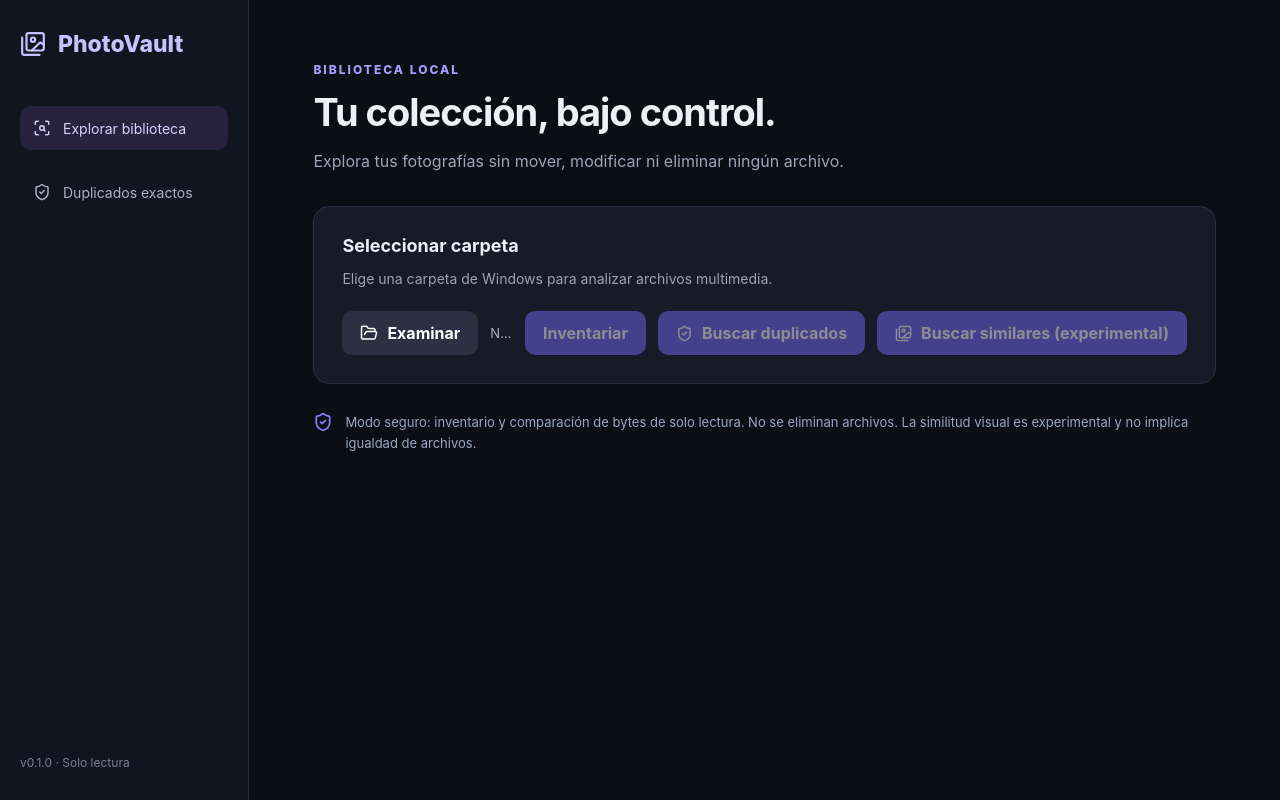
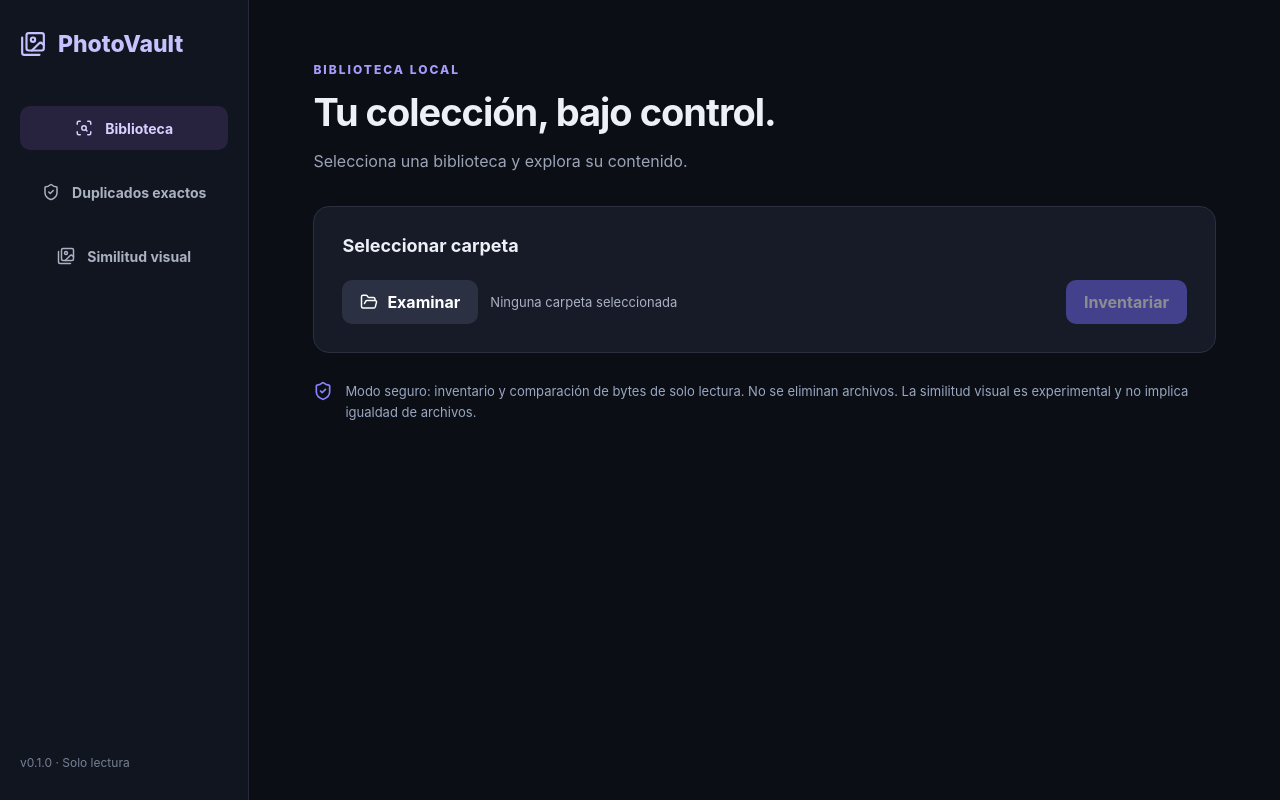
Before and after one commit to carlosmirandaa23/PhotoVault, a React (Vite) app: page / in a window 1280 px wide. Built offline with nearby package versions, Linux system fonts and the light colour scheme.

Commit message:
feat: guide users through separate library, exact duplicates, and similarity screens

```diff
--- a/src/App.tsx
+++ b/src/App.tsx
@@ -106,6 +106,7 @@ function PhotoPreview({ root, path }: { root: string; path: string }) {
 }
 
 export default function App() {
+  const [page, setPage] = useState<"library" | "duplicates" | "similar">("library");
   const [folder, setFolder] = useState("");
   const [result, setResult] = useState<ScanSummary | null>(null);
   const [duplicates, setDuplicates] = useState<DuplicateReport | null>(null);
@@ -122,13 +123,13 @@ export default function App() {
     setError("");
     try {
       const selected = await open({ directory: true, multiple: false, title: "Selecciona tu biblioteca de fotos" });
-      if (typeof selected === "string") { setFolder(selected); setResult(null); setDuplicates(null); setSimilar(null); }
+      if (typeof selected === "string") { setFolder(selected); setResult(null); setDuplicates(null); setSimilar(null); setPage("library"); }
     } catch (e) { setError(String(e)); }
   }
   async function scan() {
     if (!folder || busy) return;
     setBusy(true); setError(""); setResult(null); setDuplicates(null);
-    try { setResult(await invoke<ScanSummary>("scan_folder", { root: folder })); }
+    try { setResult(await invoke<ScanSummary>("scan_folder", { root: folder })); setPage("library"); }
     catch (e) { setError(String(e)); }
     finally { setBusy(false); }
   }
@@ -138,7 +139,7 @@ export default function App() {
     let unlisten: (() => void) | undefined;
     try {
       unlisten = await listen<ScanProgress>("photovault:scan-progress", event => setProgress(event.payload));
-      setDuplicates(await invoke<DuplicateReport>("find_exact_duplicates", { root: folder }));
+      setDuplicates(await invoke<DuplicateReport>("find_exact_duplicates", { root: folder })); setPage("duplicates");
     } catch (e) { setError(String(e)); }
     finally { unlisten?.(); setBusy(false); setProgress(null); setCancelling(false); }
   }
@@ -148,7 +149,7 @@ export default function App() {
     let unlisten: (() => void) | undefined;
     try {
       unlisten = await listen<ScanProgress>("photovault:scan-progress", event => setProgress(event.payload));
-      setSimilar(await invoke<SimilarityReport>("find_similar_photos", { root: folder }));
+      setSimilar(await invoke<SimilarityReport>("find_similar_photos", { root: folder })); setPage("similar");
     } catch (e) { setError(String(e)); }
     finally { unlisten?.(); setBusy(false); setProgress(null); setCancelling(false); }
   }
@@ -160,20 +161,43 @@ export default function App() {
   }
   const extensions = Object.entries(result?.by_extension ?? {}).sort((a,b) => b[1]-a[1]);
   return <div className="shell">
-    <aside className="sidebar"><div className="brand"><Images size={26}/><span>PhotoVault</span></div><div className="nav active"><ScanSearch size={18}/> Explorar biblioteca</div><div className="nav"><ShieldCheck size={18}/> Duplicados exactos</div><div className="foot">v0.1.0 · Solo lectura</div></aside>
-    <main><div className="eyebrow">BIBLIOTECA LOCAL</div><h1>Tu colección, bajo control.</h1><p className="intro">Explora tus fotografías sin mover, modificar ni eliminar ningún archivo.</p>
-      <section className="panel"><h2>Seleccionar carpeta</h2><p>Elige una carpeta de Windows para analizar archivos multimedia.</p>
-        <div className="actions"><button className="secondary" onClick={chooseFolder} disabled={busy}><FolderOpen size={18}/> Examinar</button><div className="path" title={folder}>{folder || "Ninguna carpeta seleccionada"}</div><button disabled={!folder || busy} onClick={scan}>{busy ? "Analizando…" : "Inventariar"}</button><button disabled={!folder || busy} onClick={checkDuplicates}><ShieldCheck size={17}/> Buscar duplicados</button><button disabled={!folder || busy} onClick={checkSimilar}><Images size={17}/> Buscar similares (experimental)</button>{busy && progress && <button className="secondary" onClick={cancelScan} disabled={cancelling}>{cancelling ? "Cancelando…" : "Cancelar análisis"}</button>}</div>
+    <aside className="sidebar">
+      <div className="brand"><Images size={26}/><span>PhotoVault</span></div>
+      <button className={page === "library" ? "nav active" : "nav"} onClick={() => setPage("library")} style={{ width: "100%", textAlign: "left", border: 0, cursor: "pointer", background: page === "library" ? undefined : "transparent" }}><ScanSearch size={18}/> Biblioteca</button>
+      <button className={page === "duplicates" ? "nav active" : "nav"} onClick={() => setPage("duplicates")} style={{ width: "100%", textAlign: "left", border: 0, cursor: "pointer", background: page === "duplicates" ? undefined : "transparent" }}><ShieldCheck size={18}/> Duplicados exactos</button>
+      <button className={page === "similar" ? "nav active" : "nav"} onClick={() => setPage("similar")} style={{ width: "100%", textAlign: "left", border: 0, cursor: "pointer", background: page === "similar" ? undefined : "transparent" }}><Images size={18}/> Similitud visual</button>
+      <div className="foot">v0.1.0 · Solo lectura</div>
+    </aside>
+    <main>
+      <div className="eyebrow">{page === "library" ? "BIBLIOTECA LOCAL" : page === "duplicates" ? "DUPLICADOS EXACTOS" : "SIMILITUD VISUAL"}</div>
+      <h1>{page === "library" ? "Tu colección, bajo control." : page === "duplicates" ? "Archivos idénticos." : "Fotografías similares."}</h1>
+      <p className="intro">{page === "library" ? "Selecciona una biblioteca y explora su contenido." : page === "duplicates" ? "Identifica copias verificadas byte a byte." : "Revisa coincidencias perceptuales antes de tomar decisiones."}</p>
+      <section className="panel">
+        <h2>{page === "library" ? "Seleccionar carpeta" : "Biblioteca seleccionada"}</h2>
+        <div className="actions" style={{ flexWrap: "wrap" }}>
+          <button className="secondary" onClick={chooseFolder} disabled={busy}><FolderOpen size={18}/> {folder ? "Cambiar carpeta" : "Examinar"}</button>
+          <div className="path" title={folder} style={{ overflowWrap: "anywhere", minWidth: 0 }}>{folder || "Ninguna carpeta seleccionada"}</div>
+          {page === "library" && <button disabled={!folder || busy} onClick={scan}>{busy ? "Analizando…" : "Inventariar"}</button>}
+          {page === "duplicates" && <button disabled={!folder || busy} onClick={checkDuplicates}><ShieldCheck size={17}/> {duplicates ? "Volver a analizar" : "Buscar duplicados"}</button>}
+          {page === "similar" && <button disabled={!folder || busy} onClick={checkSimilar}><Images size={17}/> {similar ? "Volver a analizar" : "Buscar similares"}</button>}
+          {busy && progress && <button className="secondary" onClick={cancelScan} disabled={cancelling}>{cancelling ? "Cancelando…" : "Cancelar análisis"}</button>}
+        </div>
       </section>
+      {page === "library" && folder && <section className="panel"><h2>¿Qué quieres hacer?</h2><div className="actions" style={{ flexWrap: "wrap" }}>
+        <button onClick={() => setPage("duplicates")}><ShieldCheck size={17}/> Buscar duplicados exactos</button>
+        <button onClick={() => setPage("similar")}><Images size={17}/> Buscar fotografías similares</button>
+      </div></section>}
       {progress && <section className="panel" role="status"><h2>Progreso del análisis</h2><p>Etapa: {progress.phase} · {fmt(progress.processed)} / {progress.total ? fmt(progress.total) : "calculando"} archivos candidatos</p>{progress.total > 0 && <progress max={progress.total} value={progress.processed} style={{width:"100%"}} />}</section>}
       {error && <div className="error"><AlertTriangle size={18}/>{error}</div>}
-      {result && <><div className="stats"><div className="stat"><span>Archivos multimedia</span><strong>{fmt(result.files)}</strong></div><div className="stat"><span>Espacio total</span><strong>{gb(result.bytes)}</strong></div><div className="stat"><span>Errores de acceso</span><strong>{result.errors}</strong></div></div>
+      {page === "library" && result && <><div className="stats"><div className="stat"><span>Archivos multimedia</span><strong>{fmt(result.files)}</strong></div><div className="stat"><span>Espacio total</span><strong>{gb(result.bytes)}</strong></div><div className="stat"><span>Errores de acceso</span><strong>{result.errors}</strong></div></div>
         <section className="panel"><h2>Formatos encontrados</h2><div className="formats">{extensions.map(([ext,count]) => <div key={ext} className="format"><span>{ext.toUpperCase()}</span><strong>{fmt(count)}</strong></div>)}</div></section></>}
-      {duplicates && <><div className="stats"><div className="stat"><span>Grupos exactos</span><strong>{fmt(duplicates.groups.length)}</strong></div><div className="stat"><span>Espacio redundante estimado</span><strong>{gb(duplicates.redundant_bytes)}</strong></div><div className="stat"><span>Hashes reutilizados</span><strong>{fmt(duplicates.cache_hits)}</strong></div></div>
+      {page === "duplicates" && !duplicates && !busy && <section className="panel"><p>Ejecuta el análisis para encontrar archivos idénticos en la carpeta seleccionada.</p></section>}
+      {page === "duplicates" && duplicates && <><div className="stats"><div className="stat"><span>Grupos exactos</span><strong>{fmt(duplicates.groups.length)}</strong></div><div className="stat"><span>Espacio redundante estimado</span><strong>{gb(duplicates.redundant_bytes)}</strong></div><div className="stat"><span>Hashes reutilizados</span><strong>{fmt(duplicates.cache_hits)}</strong></div></div>
         <section className="panel"><h2>Archivos idénticos por bytes</h2><p>Hashes calculados: {fmt(duplicates.hashes_computed)} · Caché SQLite: {duplicates.cache_available ? "disponible" : "no disponible"} · Errores: {fmt(duplicates.errors)}</p><p>Coincidencias verificadas al analizar. Ningún archivo será eliminado; los resultados pueden quedar obsoletos si cambia la biblioteca.</p>
         {duplicates.groups.length === 0 && <p>No se encontraron duplicados exactos.</p>}
         {duplicates.groups.map((group, i) => <div className="duplicate-group" key={i}><strong>Grupo {i+1} · {fmt(group.paths.length)} copias · {gb(group.size_bytes)} por archivo</strong>{group.paths.map(path => <div className="duplicate-path" key={path} title={path}>{path}</div>)}</div>)}</section></>}
-      {similar && <section className="panel"><h2>Fotografías visualmente similares · Experimental</h2>
+      {page === "similar" && !similar && !busy && <section className="panel"><p>Ejecuta el análisis para descubrir fotografías visualmente similares.</p></section>}
+      {page === "similar" && similar && <section className="panel"><h2>Fotografías visualmente similares · Experimental</h2>
         <p>Analizadas: {fmt(similar.analyzed)} · Omitidas por límite de 3,000: {fmt(similar.skipped)} · Errores: {fmt(similar.errors)} · Umbral pHash: {similar.threshold}/64</p>
         <p>Coincidencias probables, no duplicados confirmados. La agrupación exige que cada fotografía coincida con todas las demás del mismo grupo; no elimina archivos.</p>
         <div className="actions" style={{ marginBottom: 16 }}>
```
